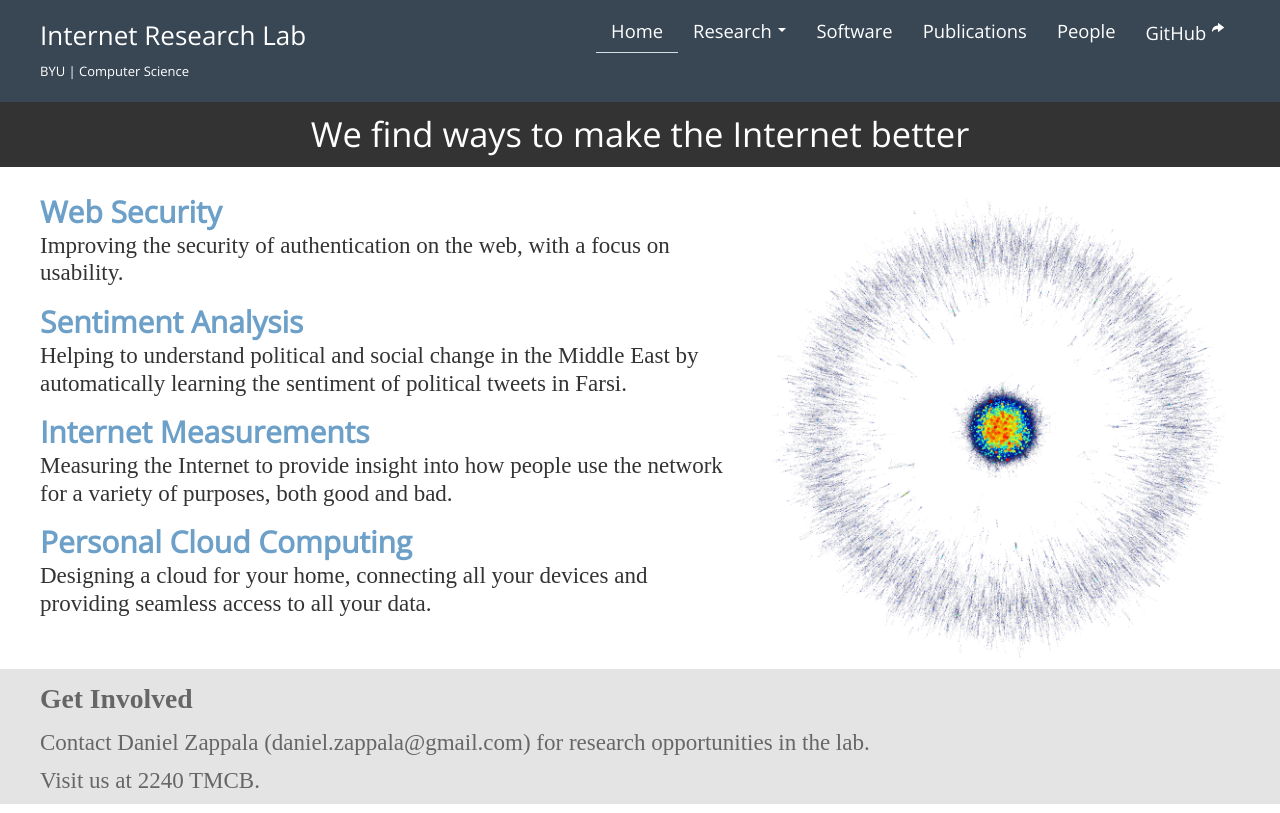
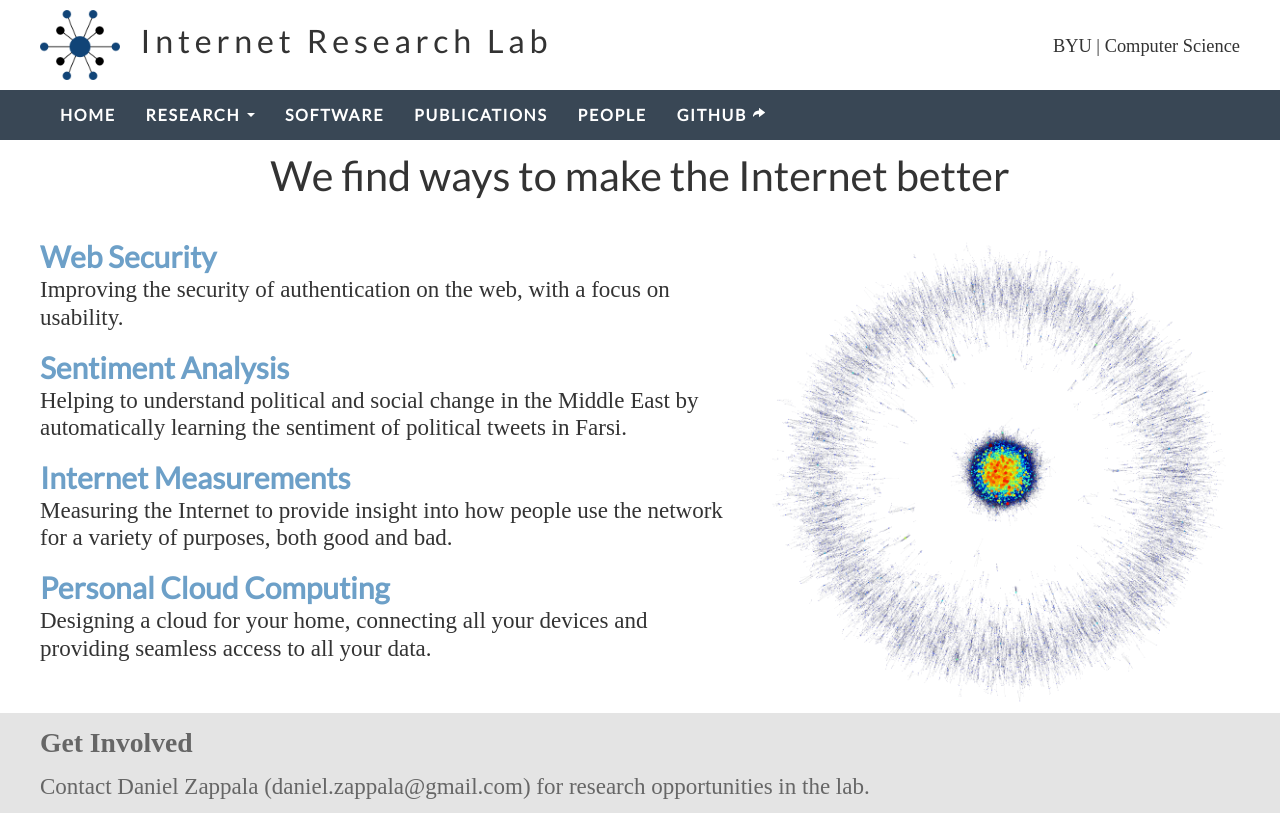
Before and after one commit to byu-ilab/ilab-web, a Flask app: page / in a window 1280 px wide. Shown: the top 813 px of the page. Run offline with Flask 2, Linux system fonts and the light colour scheme; some libraries are stand-ins or nearby versions.

Commit message:
Responsive style changes, deployment

```diff
--- /dev/null
+++ b/dodo.py
@@ -0,0 +1,5 @@
+def task_install():
+    """install """
+    return {
+        'actions': ['python app.py build','cp htaccess build/.htaccess','rsync -rav --delete build/* zappala@internet.byu.edu:/var/www/internet.byu.edu'],
+        }
--- a/requirements.txt
+++ b/requirements.txt
@@ -4,5 +4,7 @@ Jinja2==2.7.2
 MarkupSafe==0.23
 Werkzeug==0.9.4
 argparse==1.2.1
+dodo==0.1.5
 itsdangerous==0.24
+requests==2.3.0
 wsgiref==0.1.2
--- a/static/css/app.css
+++ b/static/css/app.css
@@ -5,6 +5,10 @@ body {
     font-size: 23px;
     line-height: 1.2;
     color: #333;
+}
+
+.row-fluid [class*="span"] {
+    min-height: 0px !important;
 }
 
 .container {
@@ -19,23 +23,52 @@ body {
 
 }
 
+/* Header */
+
+.header {
+    margin-top: 10px;
+    margin-bottom: 10px;
+}
+
+.header a {
+    font-weight: normal;
+    color: #333;
+}
+
+.header a:hover {
+    color: #333;
+    text-decoration: none;
+}
+
 /* Menu */
 
-.navbar {
-    font-family: "Open Sans", "Helvetica Neue","Helvetica",Arial,Verdana,sans-serif;
-    font-size: 0.8em;
+.nav-collapse, .nav-collapse.collapse {
+    padding-left: 20px;
 }
 
-.navbar .brand {
+.navbar {
+    font-family: 'Lato';
+    letter-spacing: 0.10em;
+    font-size: 0.7em;
+    font-weight: bold;
+    margin-bottom: 0px;
+    background-color: #394755;
+    padding: 5px;
+}
+
+.brand {
+    font-family: 'Lato';
     text-shadow: none;
-    font-size: 26px;
-    color: white;
+    font-size: 0.8em;
+    color: black;
+    letter-spacing: 0.15em;
+    vertical-align: middle;
+    margin-bottom: 0px;
+    padding: 0px;
 }
 
 .logo {
-    float: left;
-    border: none;
-    margin-right: 20px;
+    display: none;
 }
 
 .nav {
@@ -43,13 +76,12 @@ body {
 
 .nav a {
     text-decoration: none;
-    font-weight: normal;
 }
 
-.navbar {
-    margin-bottom: 0px;
-    background-color: #394755;
-    padding: 10px 0;
+.navbar .brand {
+    text-shadow: none;
+    color: white;
+    padding-left: 20px;
 }
 
 .navbar-inner {
@@ -58,10 +90,7 @@ body {
     border: none;
     box-shadow: none;
     border-radius: 0;
-    padding: 0 25px;
-}
-
-.navbar .brand {
+    padding: 0px;
 }
 
 .navbar .nav > .active > a, .navbar .nav > .active a:hover, .navbar .nav > .active > a:focus {
@@ -69,7 +98,7 @@ body {
     color: white;
     box-shadow: none;
     text-shadow: none;
-    border-bottom: 1px solid #d6dfe5;
+    border-bottom: none;
 }
 
 .navbar .nav li.dropdown.open>.dropdown-toggle, .navbar .nav li.dropdown.active>.dropdown-toggle, .navbar .nav li.dropdown.open.active>.dropdown-toggle {
@@ -80,6 +109,8 @@ body {
 .navbar .nav > li > a {
     color: white;
     text-shadow: none;
+    text-transform: uppercase;
+    padding: 10px 30px 10px 0px;
 }
 
 .navbar .nav>li>a:focus, .navbar .nav>li>a:hover {
@@ -91,7 +122,7 @@ body {
 .navbar .nav > li > a:hover {
     background-color: #394755;
     color: white;
-    border-bottom: 1px solid #d6dfe5;
+    border-bottom: none;
     box-shadow: none;
     text-shadow: none;
 }
@@ -141,7 +172,14 @@ a:hover {
 .banner {
     background-color: #628cb6;
     background-color: #333;
+    background-color: white;
     color: white;
+    color: #111;
+}
+
+.banner h1 {
+    font-size: 1.4em;
+    color: #333;
 }
 
 .text {
@@ -171,7 +209,6 @@ a:hover {
     font-size: 1.5em;
     line-height: 1em;
     font-weight: normal;
-    color: white;
     padding: 5px;
     margin: 10px;
 }
@@ -225,34 +262,13 @@ a:hover {
     color:#fff;
 }
 
-@media screen and (min-width:800px) {
-    #forkongithub {
-	position:absolute;
-	display:block;
-	top:0;
-	right:0;
-	width:200px;
-	overflow:hidden;
-	height:200px;
-    }
-    #forkongithub a {
-	width:200px;
-	position:absolute;
-	top:60px;
-	right:-60px;
-	transform:rotate(45deg);
-	-webkit-transform:rotate(45deg);
-	/*box-shadow:4px 4px 10px rgba(0,0,0,0.3); */
-    }
-}
-
 /* Misc */
 
 h1 {
-    font-family: "Open Sans", "Helvetica Neue","Helvetica",Arial,Verdana,sans-serif;
+    font-family: 'Lato';
     font-size: 1.3em;
     color: #666;
-    margin: 20px 0px 10px 0px;
+    margin: 10px 0px 10px 0px;
 }
 
 h1.headline {
@@ -279,8 +295,10 @@ hr {
     font-size: 1.3em;
 }
 
-.small {
-    font-size: 0.5em;
+.affiliation {
+    font-size: 0.8em;
+    margin-top: 2px;
+    color: #333;
 }
 
 .plain {
@@ -444,3 +462,56 @@ pre {
 .spacing {
     margin: 50px 0px;
 }
+
+/* Larger Screens */
+@media screen and (min-width:600px) {
+    .container {
+	width: 94%;
+    }
+    .logo {
+	display: inline;
+	height: 40px;
+	border: none;
+	margin-right: 10px;
+    }
+    .brand {
+	font-size: 1.4em;
+    }
+    .affiliation {
+	font-size: 0.8em;
+	text-align: left;
+	padding-left: 65px;
+    }
+    .banner h1 {
+	font-size: 1.8em;
+    }
+}
+
+@media screen and (min-width:768px) {
+   .brand {
+	font-size: 1.1em;
+    }
+    .affiliation {
+	font-size: 0.8em;
+	text-align: right;
+	margin-top: 8px;
+    }
+}
+
+/* Larger Screens */
+@media screen and (min-width:800px) {
+    .navbar .brand {
+	display: none;
+    }
+    .brand {
+	font-size: 1.4em;
+    }
+    .affiliation {
+	font-size: 0.8em;
+	text-align: right;
+	margin-top: 25px;
+    }
+    .logo {
+	height: 70px;
+    }
+}
--- a/templates/base.html
+++ b/templates/base.html
@@ -4,7 +4,7 @@
     <title>Internet Research Lab</title>
     <meta name="viewport" content="width=device-width, initial-scale=1.0">
     <link rel="shortcut icon" href="/static/img/favicon.ico">
-    <link href='http://fonts.googleapis.com/css?family=Open+Sans:400,300' rel='stylesheet' type='text/css'>
+    <link href='http://fonts.googleapis.com/css?family=Lato' rel='stylesheet' type='text/css'>
     <link href='http://fonts.googleapis.com/css?family=Vollkorn' rel='stylesheet' type='text/css'>
     <link href="/static/css/bootstrap.min.css" rel="stylesheet">
     <link href="/static/css/bootstrap-responsive.min.css" rel="stylesheet">
@@ -13,9 +13,20 @@
   </head>
   <body>
     {% block header %}
+    <div class="container header">
+      <div class="row-fluid">
+	<div class="span7 brand">
+	  <img class="logo" src="/static/img/gravitar.png">
+	  <a href="/">Internet Research Lab</a>
+	</div>
+	<div class="span5 affiliation">
+	  <a href="http://www.byu.edu">BYU</a> | <a href="http://cs.byu.edu">Computer Science</a>
+	</div>
+      </div>
+    </div>
     <div class="navbar">
-      <div class="navbar-inner">
 	<div class="container">
+	<div class="navbar-inner">
 	  <div class="row-fluid">
 	    <div class="span12">
 	      <a class="btn btn-navbar" data-toggle="collapse" data-target=".nav-collapse">
@@ -23,9 +34,9 @@
 		<span class="icon-bar"></span>
 		<span class="icon-bar"></span>
 	      </a>
-	      <span class="brand">Internet Research Lab<br><span class="small">BYU | Computer Science</span></span>
+	      <span class="brand">Navigation</span>
 	      <div class="nav-collapse collapse">
-		<ul class="nav pull-right">
+		<ul class="nav">
 		  <li id="menu-home" {% if active == "index" %}class="active"{% endif %}><a href={{url_for("index")}}>Home</a></li>
 		  <li class="dropdown" id="menu-research" {% if active == "research" %}class="research"{% endif %}><a class="dropdown-toggle" data-toggle="dropdown" href="#">Research <b class="caret"></b></a>
 		    <ul class="dropdown-menu">
--- a/templates/index.html
+++ b/templates/index.html
@@ -4,10 +4,11 @@
 
 <div class="banner">
   <div class="container">
-    <div class="row-fluid"
-	 <div class="span12">
-	   <h1 class="title">We find ways to make the Internet better</h1>
-	 </div>
+    <div class="row-fluid">
+      <div class="span12">
+	<h1 class="title">We find ways to make the Internet better</h1>
+      </div>
+    </div>
   </div>
 </div>
 
```
Also changed, not shown: templates/people.html (+35 -10 lines), 2 other files.
